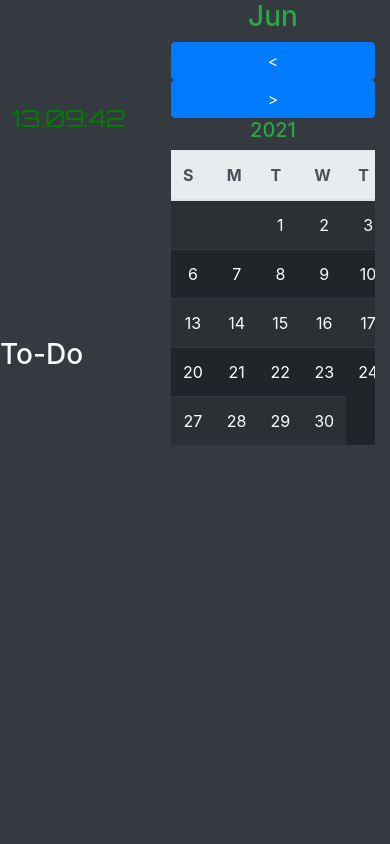
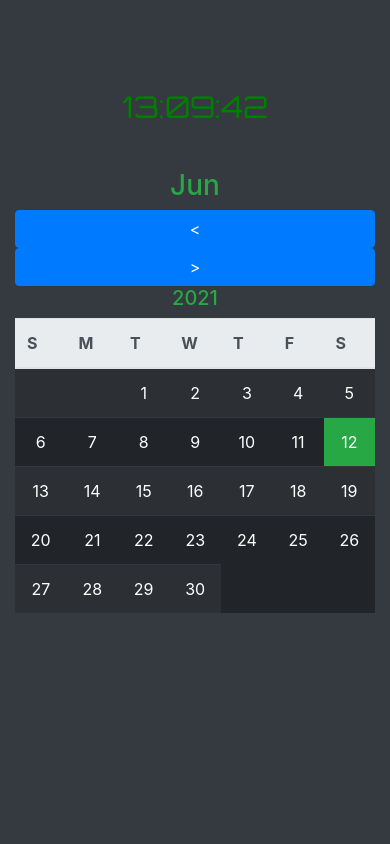
Before and after one commit to deveshwar08/todo, a plain HTML site: page index.html in a window 390 px wide. Shown: the top 844 px of the page. Drawn offline with nearby package versions, Linux system fonts and the light colour scheme.

Commit message:
mobile responsiveness2

```diff
--- a/css/style.css
+++ b/css/style.css
@@ -1,4 +1,4 @@
-body {
+.workspace {
     display: flex;
     flex-wrap: wrap;
     flex-direction: column;
@@ -10,25 +10,18 @@ body {
     height: 70vh;
 }
 #clock-area {
-    width : 40vw;
-    display: flex;
-    flex-wrap: wrap;
+    width : 35vw;
 }
 #time {
     margin-top: 20vh;
-    margin-left: 3vw;
     height : 15vh;
     color : green;
-    justify-content: space-evenly;
-    font-size: 6vw ;
+    font-size: 80px ;
     text-align: center;
     padding-top: 5vh;
 }
 #calendar-area {
-    width: 60vw;
-    display: flex;
-    flex-wrap: wrap;
-    flex-direction: column;
+    width: 55vw;
 }
 #previousnext {
     display: flex;
@@ -41,26 +34,42 @@ th {
 td {
     text-align: center;
 }
-li {
-    list-style: none;
-    height: 50px;
-}
 ul {
     display:flex;
     flex-wrap: wrap;
     flex-direction: column;
 }
 span {
-    align-content: flex-end;
     text-align: right;
 }
-@media (max-width: 480px)
+@media only screen and (max-width: 480px)
 {
+
+    #clock-calendar {
+        display: flex;
+        flex-direction: column;
+        flex-wrap: wrap;
+        height: 120vh
+    }
+    #clock-area {
+        width: 100vw;
+        height: 20vh;
+    }
+    #calendar-area {
+        width: 100vw;
+        height: 65vh;
+    }
     #time {
-        margin-top: 10vh;
-        padding-top: 2vh;
+        margin-top: 5vh;
+        font-size: 30px;
     }
-    #clock-calendar {
-        height : 40vh;
+    table {
+        width: 95vw;
+    }
+    thead {
+        width: 95vw;
+    }
+    tbody {
+        width: 95vw;
     }
 }
--- a/index.html
+++ b/index.html
@@ -5,15 +5,15 @@
         <link rel="stylesheet" href="https://maxcdn.bootstrapcdn.com/bootstrap/4.0.0/css/bootstrap.min.css" integrity="sha384-Gn5384xqQ1aoWXA+058RXPxPg6fy4IWvTNh0E263XmFcJlSAwiGgFAW/dAiS6JXm" crossorigin="anonymous">
         <link href='https://fonts.googleapis.com/css?family=Orbitron' rel='stylesheet' type='text/css'>
 
-
+        <meta content="width=device-width, initial-scale=1" name="viewport" />
         <meta content="text/html;charset=utf-8" http-equiv="Content-Type">
         <meta content="utf-8" http-equiv="encoding">
 
         <title>Plan it right</title>
     </head>
     <body class="bg-dark text-light">
+        <div class="workspace">
             <div id="clock-calendar">
-
                 <div id="clock-area">
                 <div id="time" style="font-family: 'Orbitron', sans-serif;"></div>
                 </div>
@@ -28,7 +28,7 @@
                     <div>
                         <h5 id="year" class="text-success" style="text-align: center;"></h5>
                     </div>
-                <table class="table table-dark table-striped table-responsive-sm" id="calendar">
+                    <table class="table table-dark table-striped table-responsive-xxl" id="calendar">
                         <thead class="thead-light">
                             <th>S</th>
                             <th>M</th>
@@ -50,6 +50,7 @@
 
                 </ul>
             </div>
+        </div>
         <script src="js/script.js"></script>
     </body>
 </html>
--- a/js/script.js
+++ b/js/script.js
@@ -27,7 +27,7 @@ function addTodo(date,month,year,todo)
     li.classList.add("list-group-item");
     li.classList.add("d-flex");
     li.classList.add("justify-content-between");
-    li.classList.add("align-items-center");
+    //li.classList.add("align-items-center");
     let todoText = document.createTextNode(todo);
     let deadline = date + "/" + months[month] + "/" + year;
     let span = document.createElement("span");
```
Lines whose indentation alone changed are shown as unchanged.
